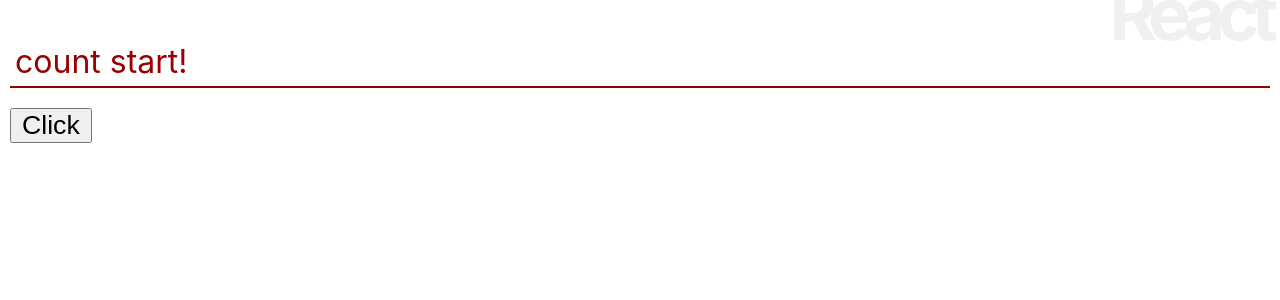
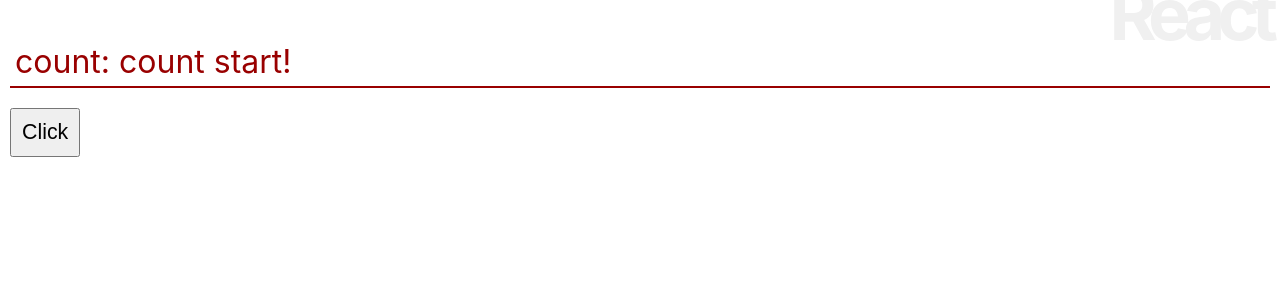
Before and after one commit to takahashi-n/react_next2, a React (Create React App) app: page / in a window 1280 px wide. Shown: the top 300 px of the page. Built offline with nearby package versions, Linux system fonts and the light colour scheme.

Commit message:
ステート（真偽）

```diff
--- a/src/App.js
+++ b/src/App.js
@@ -4,7 +4,7 @@
 
 class App extends Component {
 
-  msgStyle = {
+  msgStyle1 = {
     fontSize:"24pt",
     color:"#900",
     margin:"20px 0px",
@@ -12,9 +12,18 @@
     borderBottom:"2px solid #900"
   }
 
+  msgStyle2 = {
+    fontSize:"20pt",
+    color:"white",
+    backgroundColor:"#900",
+    margin:"20px 0px",
+    padding:"5px",
+    borderBottom:"2px solid #900"
+  }
+
   btnStyle = {
-    fontSize:"20pt",
-    padding:"0px 10px"
+    fontSize:"16pt",
+    padding:"10px"
   }
 
   constructor(props){
@@ -22,6 +31,7 @@
     this.state = {
       counter: 0,
       msg:'count start!',
+      flg:true,
     };
     this.doAction = this.doAction.bind(this);
   }
@@ -29,14 +39,19 @@
   doAction(e) {
     this.setState((state) => ({
       counter: state.counter + 1,
-      msg: 'count: ' + state.counter
+      msg: state.counter,
+      flg: !state.flg
     }));
   }
 
   render(){
     return <div>
       <h1>React</h1>
-      <p style={this.msgStyle}>{this.state.msg}</p>
+      {this.state.flg ?
+        <p style={this.msgStyle1}>count: {this.state.msg}</p>
+      :
+        <p style={this.msgStyle2}>{this.state.msg}です。</p>
+      }
       <button style={this.btnStyle} onClick={this.doAction}>Click</button>
     </div>;
   }
```
